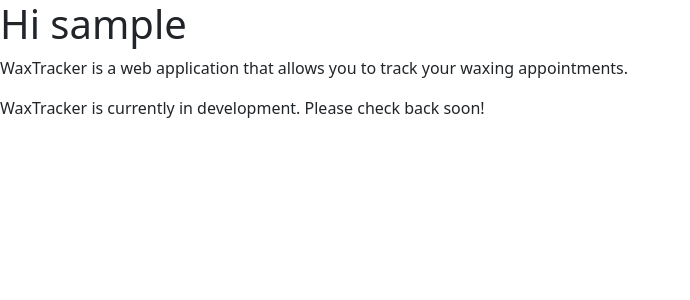
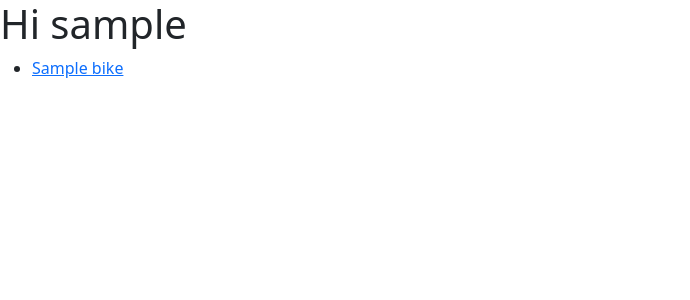
Before and after one commit to Ja5onHoffman/chaintracker, a Flask app: a page that uses templates/userhome.html in a window 1280 px wide. Shown: the top 300 px of the page, without its empty margins (0-690 px from the left). Run offline with Flask 3, Linux system fonts and the light colour scheme; a user stored in the database is signed in; tables that the repository leaves empty hold one stand-in row (values such as "Sample post").

Commit message:
testdata - add_bike, loop in userhome and bike route

```diff
--- a/app.py
+++ b/app.py
@@ -47,7 +47,13 @@ def login():
 @login_required
 def userhome(username):
     user = Owner.query.filter_by(username=username).first_or_404()
-    return render_template('userhome.html', user=user)
+    bikes = user.bikes.all()
+    return render_template('userhome.html', user=user, bikes=bikes)
+
+@app.route('/bike/<int:bike_id>')
+@login_required
+def bike(user):
+    return render_template('bike.html', bike=bike.id)
 
 @app.route('/read')
 def read():
--- a/templates/userhome.html
+++ b/templates/userhome.html
@@ -2,6 +2,14 @@
 
 {% block content %}
   <h1>Hi {{ user.username }}</h1>
-  <p>WaxTracker is a web application that allows you to track your waxing appointments.</p>
-  <p>WaxTracker is currently in development. Please check back soon!</p>
+
+  <ul>
+    {% if user.bikes %}
+      {% for bike in user.bikes %}
+        <li><a href="{{ url_for('bike', bike_id=bike.id) }}">{{ bike.name }}</a></li>
+      {% endfor %}
+    {% else %}
+    <p><a href="">Add a bike!</a></p>
+    {% endif %}
+  </ul>
 {% endblock %}
```
Also changed, not shown: forms.py (+19 -1 lines), testdata.py (+24 -0 lines).
